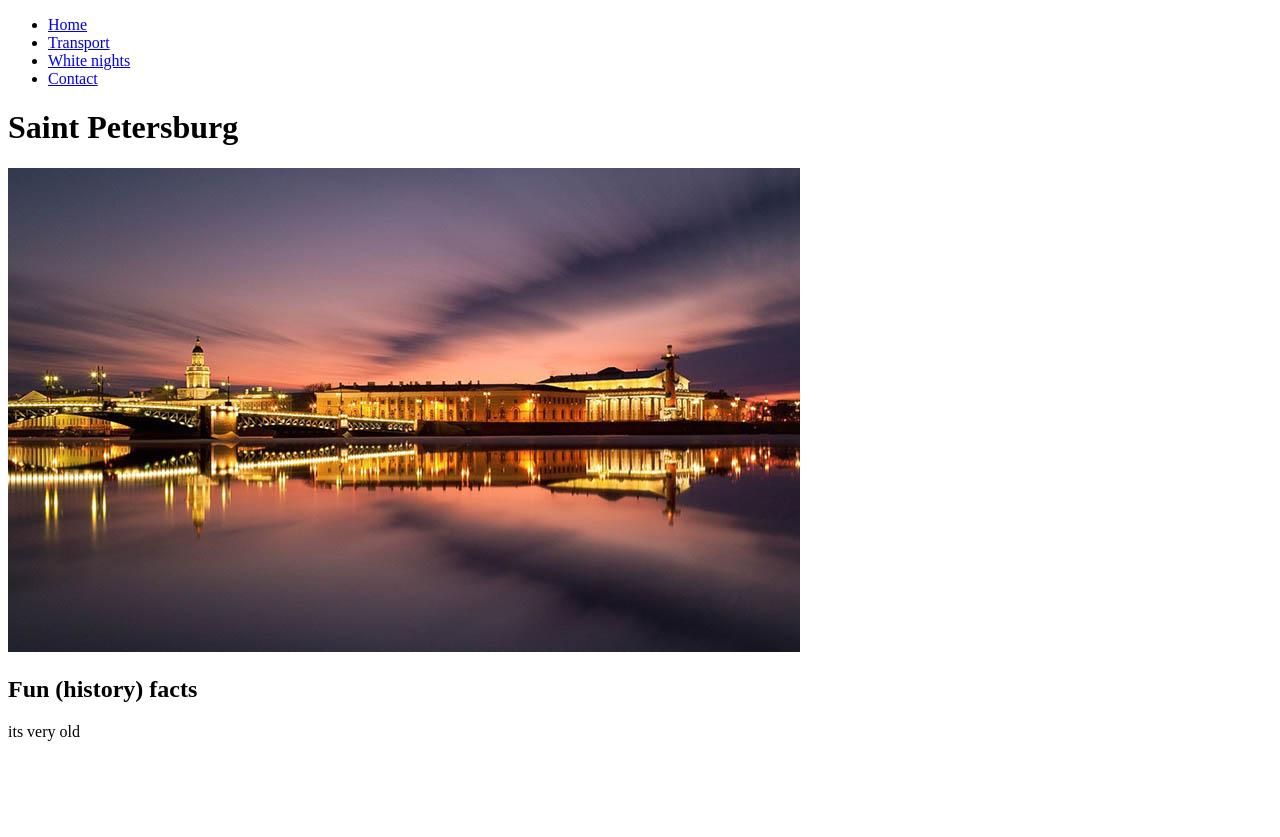
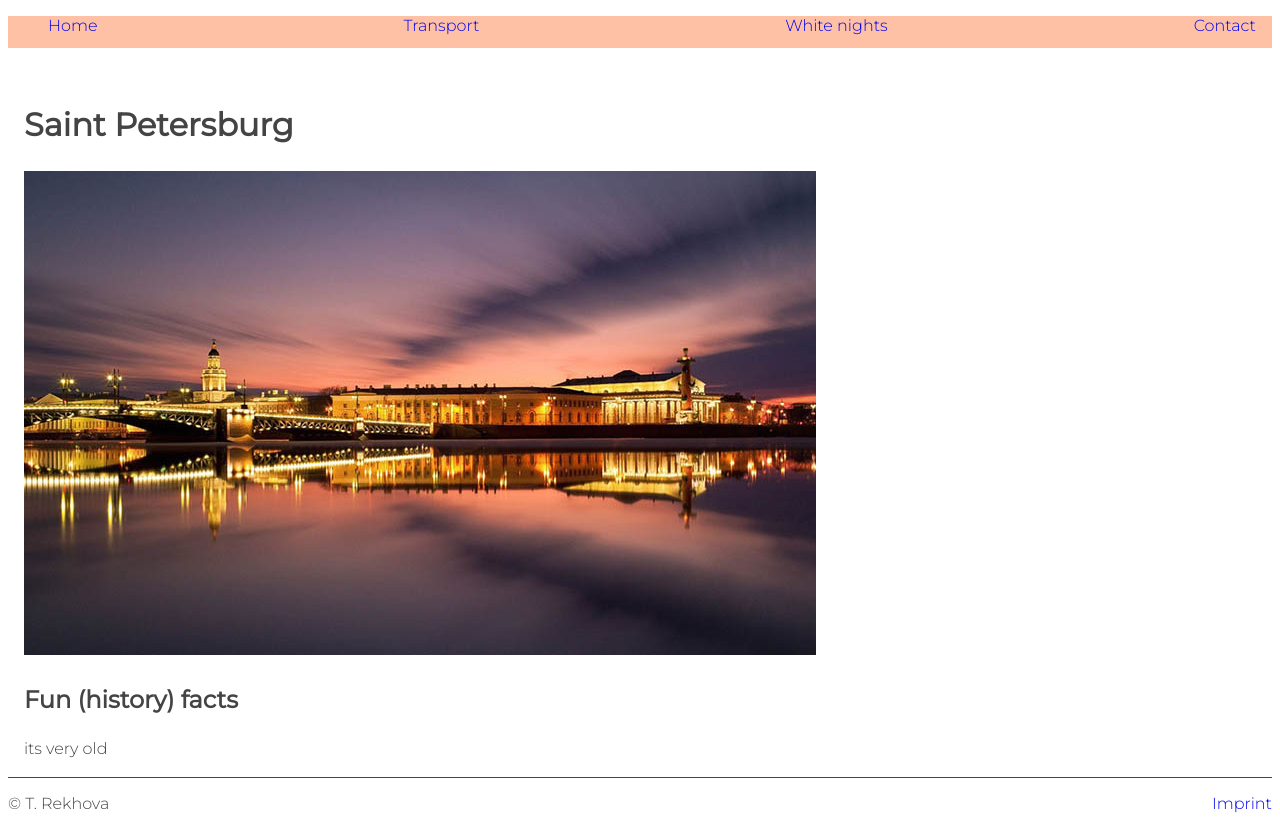
Before and after one commit to rektaya/Sankt-Petersburg, a plain HTML site: page index.html in a window 1280 px wide. Before the commit the page ends 800 px from the top, so only its background shows below. Drawn offline with Linux system fonts and the light colour scheme.

Commit message:
new stylying

```diff
--- a/index.html
+++ b/index.html
@@ -1,7 +1,12 @@
 <!DOCTYPE html>
 <html lang="en">
     <head>
+        <meta name ="viewpoint" content="width=device-width, initial-scale=1">
         <title>Homework</title>
+        <link rel="stylesheet" href="style.css">
+        <link rel="preconnect" href="https://fonts.googleapis.com">
+        <link rel="preconnect" href="https://fonts.gstatic.com" crossorigin>
+        <link href="https://fonts.googleapis.com/css2?family=Montserrat:wght@300;400&display=swap" rel="stylesheet">
     </head>
     <body>
         <header>
@@ -22,5 +27,9 @@
                 <p>its very old</p>
             </section>
         </main>
+        <footer>
+            <p>&copy; T. Rekhova</p>
+            <p><a href='imprint'>Imprint</a></p>
+        </footer>
     </body>
 </html>
--- /dev/null
+++ b/style.css
@@ -0,0 +1,40 @@
+html {
+    color: #444;
+}
+
+body {
+    font-family: 'Montserrat', sans-serif;
+    font-weight: 300;
+}
+
+a {
+    text-decoration: none;
+    /* border-bottom: 1.5px solid darkblue; */
+}
+
+header {
+    background-color: rgb(255, 193, 166);
+}
+
+header li {
+    list-style-type: none;
+    margin-right: 1em;
+}
+
+header nav ul {
+    display: flex;
+    justify-content: space-between;
+    padding-bottom: 0.8em;
+}
+
+main {
+    padding-left: 1em;
+    padding-top: 1em;
+    line-height: 1.5;
+}
+
+footer {
+    border-top: 1px solid #444;
+    display: flex;
+    justify-content: space-between;
+}
```
